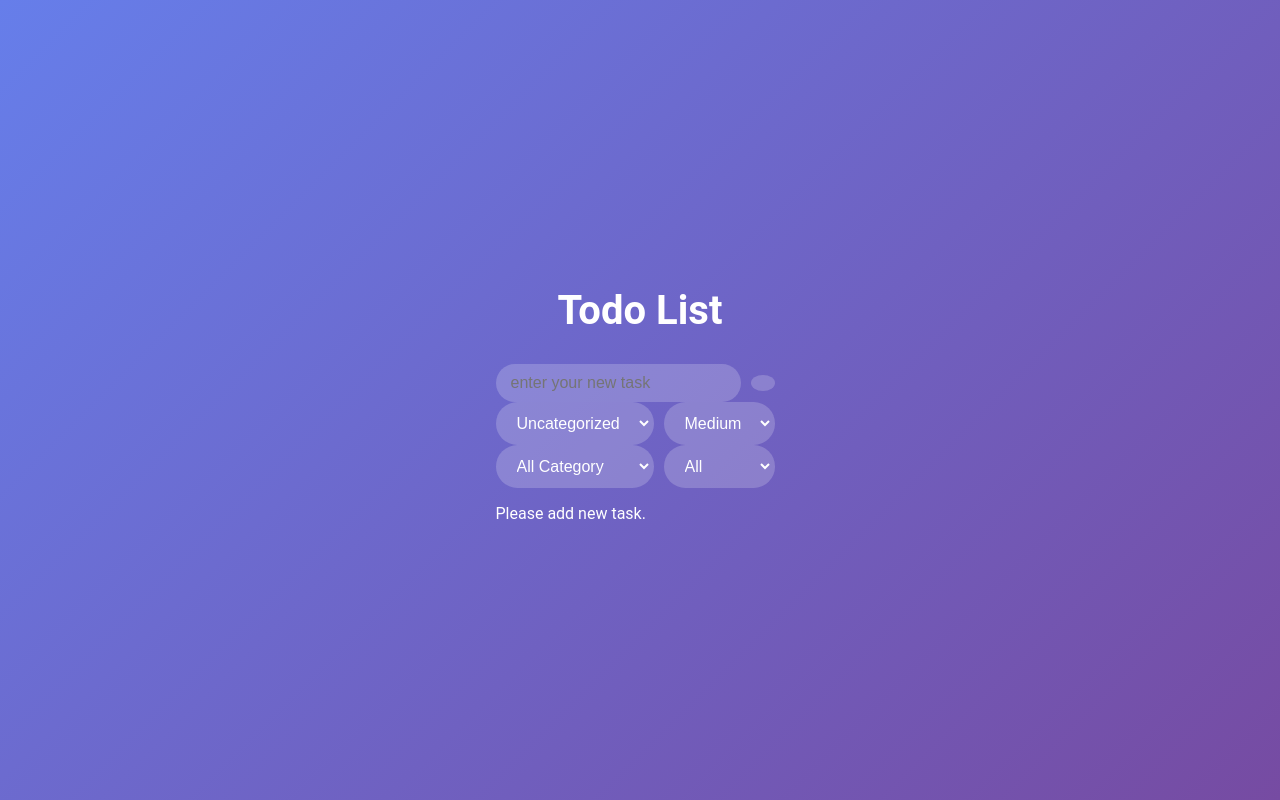
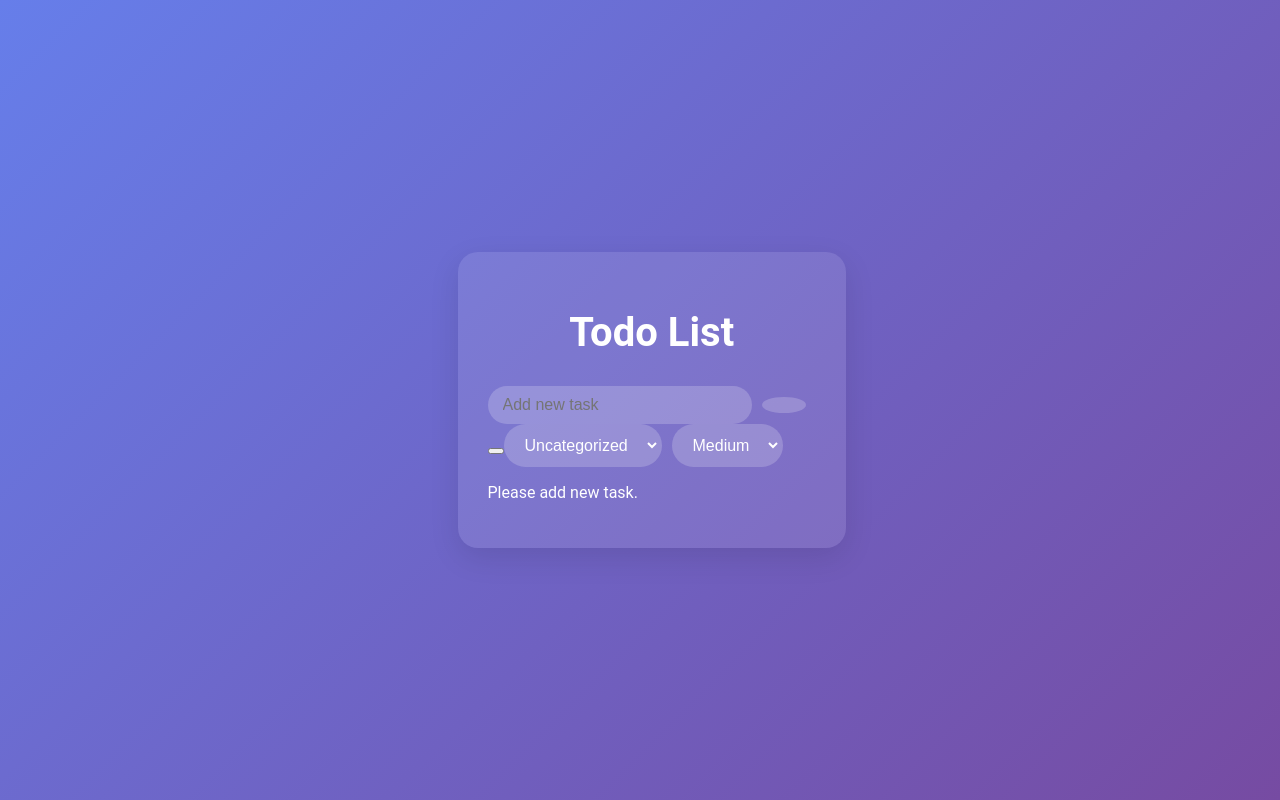
Before and after one commit to ryoma-creator/weather-app-react, a React (Create React App) app in the folder todo-app/: page / in a window 1280 px wide. Built offline with nearby package versions, Linux system fonts and the light colour scheme; the HTML template or start-up script is replaced by a standard one.

Commit message:
Rearrange UI elements for better layout and design

```diff
--- a/todo-app/src/App.css
+++ b/todo-app/src/App.css
@@ -12,6 +12,32 @@
 .todo-item:hover {
   background-color: #84DCCF;
 }
+
+.todo-item.completed {
+  text-decoration: line-through;
+  color: rgba(255, 255, 255, 0.5);
+  opacity: 0.4;
+}
+
+
+.input-container {
+  position: relative;
+}
+
+.icon-placeholder {
+  position: absolute;
+  left: 10px; /* アイコンの位置調整 */
+  top: 50%;
+  transform: translateY(-50%);
+  font-size: 16px;
+  color: #aaa; /* アイコンの色 */
+}
+
+input {
+  padding-left: 30px; /* アイコンのスペースを確保 */
+}
+
+
 
 .priority-indicator {
   width: 24px;
@@ -54,17 +80,12 @@
   color: rgba(255, 255, 255, 0.7);
 }
 
-.todo-item.completed {
-  text-decoration: line-through;
-  color: rgba(255, 255, 255, 0.5);
-  opacity: 0.4;
-}
-
 
 .action-buttons {
   display: flex;
   justify-content: flex-start;
 }
+
 
 
 
@@ -141,8 +162,6 @@ input[type="text"]:hover {
 }
 
 
-
-
 .action-buttons button {
   background: none;
   border: none;
@@ -157,6 +176,11 @@ input[type="text"]:hover {
   transform: scale(1.2);
 }
 
+/* ホバー時にアイコンを変更 */
+button:hover .fa-circle {
+  content: "\f058"; /* fa-check-circleのコードポイント */
+}
+
 .hover {
   border: 2px solid transparent;  /* 透明なボーダーを追加 */
   transition: transform 0.3s ease, border-color 0.3s ease;  /* トランジションを追加 */
@@ -166,7 +190,6 @@ input[type="text"]:hover {
   transform: translateY(-2px);
   border: 2px solid white;
 }
-
 
 
 .filters {
--- a/todo-app/src/App.js
+++ b/todo-app/src/App.js
@@ -20,6 +20,8 @@ function App(){
   // local storage保存を予定している場合、最初からこれだけ書いておけばOK.
 
   const [newTask, setNewTask] = useState('');
+
+  const [showFilters, setShowFilters] = useState(false);
 
   const [newCategory, setNewCategory] = useState('uncategorized');
 
@@ -153,11 +155,8 @@ const onDragEnd = (result) => {
 
 
   return (
-    <div>
-
-      <h1><i class="fas fa-list-alt"></i> Todo List</h1>
-
-
+    <div className="todo-app">
+      <h1><i className="fas fa-list-alt"></i> Todo List</h1>
       {/* // useEffect Practice */}
       {/* <div>
       <p>Count: {count}</p>
@@ -187,12 +186,50 @@ const onDragEnd = (result) => {
             type="text"
             value={newTask}
             onChange={(e) => setNewTask(e.target.value)}
-            placeholder="enter your new task"
+            placeholder="Add new task"
           />
+{/* Add button */}
           <button className='add-button' type="submit" >
             <i className="fas fa-plus-circle add-icon"></i>
           </button>
         </div>
+
+ {/*右上に持ってくるFilter　クリックすると開く仕組み  */}
+ <button onClick={() => setShowFilters(!showFilters)}>
+        <i className="fas fa-filter"></i>
+      </button>
+      {showFilters && (
+        <div className="filter-modal">
+          <div className="category-filters">
+          {/* フィルターとソートのオプション */}
+            <select
+              className="hover"
+              value={categoryFilter}
+              onChange={(e)=> setCategoryFilter(e.target.value)}
+            >
+              <option value='all'>All Category</option>
+              <option value="uncategorized">Uncategorized</option>
+              <option value="work">Work</option>
+              <option value="personal">Personal</option>
+            </select>
+          </div>
+
+        <div className="priority-filters">
+          <select className="hover" filter-priority
+            value={priorityFilter}
+            onChange={(e)=> setPriorityFilter(e.target.value)}
+          >
+            <option value='all'>All</option>
+            <option value='low'>Low</option>
+            <option value='medium'>Medium</option>
+            <option value='high'>High</option>
+
+          </select>
+        </div>
+        </div>
+
+      )}
+
 {/* const [newCategory, setNewCategory] = useState('uncategorized'); */}
         <select className="category-select hover"
           value={newCategory}
@@ -217,27 +254,6 @@ const onDragEnd = (result) => {
       </form>
 
 
-
-      <select className="hover" filter-category
-          value={categoryFilter}
-          onChange={(e)=> setCategoryFilter(e.target.value)}
-        >
-          <option value='all'>All Category</option>
-          <option value="uncategorized">Uncategorized</option>
-          <option value="work">Work</option>
-          <option value="personal">Personal</option>
-      </select>
-
-      <select className="hover" filter-priority
-        value={priorityFilter}
-        onChange={(e)=> setPriorityFilter(e.target.value)}
-      >
-        <option value='all'>All</option>
-        <option value='low'>Low</option>
-        <option value='medium'>Medium</option>
-        <option value='high'>High</option>
-
-      </select>
 
 {/* drag & drop */}
 {/* 基本的な使い方:
--- a/todo-app/src/components/TodoItem.js
+++ b/todo-app/src/components/TodoItem.js
@@ -4,6 +4,8 @@ import CheckedIcon from './animations/CheckedIcon';
 function TodoItem({ task, onDelete, onEdit, onToggleCompletion }) {
     const [isEditing, setIsEditing] = useState(false);
     const [editedName, setEditedName] = useState(task.name);
+    const [isHovered, setIsHovered] = useState(false);
+
 
     const handleEdit = () => {
       onEdit(task.id, editedName);
@@ -19,8 +21,13 @@ function TodoItem({ task, onDelete, onEdit, onToggleCompletion }) {
       }
     };
 
+    const handleMouseEnter = () => setIsHovered(true);
+    const handleMouseLeave = () => setIsHovered(false);
+
     return (
+
       <div className={`todo-item hover ${task.completed ? 'completed' : ''}`}>
+        {/* この部分で、タスクが完了状態（task.completed が true）の場合に completed クラスが追加 */}
         <div className={`priority-indicator priority-${task.priority}`}>
           {getPriorityIcon(task.priority)}
         </div>
@@ -44,13 +51,17 @@ function TodoItem({ task, onDelete, onEdit, onToggleCompletion }) {
           )}
         </div>
         <div className="action-buttons">
-          <button onClick={() => onToggleCompletion(task.id)}>
+          <button
+            onMouseEnter={handleMouseEnter}
+            onMouseLeave={handleMouseLeave}
+            onClick={() => onToggleCompletion(task.id)}
+          >
             {task.completed ? (
               <div className="checked-icon">
                 <CheckedIcon/>
               </div>
             ) : (
-              <i className="fas fa-check-circle"></i>
+              <i className={`fas ${isHovered ? 'fa-check-circle' : 'fa-circle'}`}></i>
             )}
             {/* <i className={`fas ${task.completed ? 'fa-check-circle' : 'fa-check-circle'}`}></i> */}
           </button>
```
Also changed, not shown: 1 other file (tests, documents, lock files or other folders).
